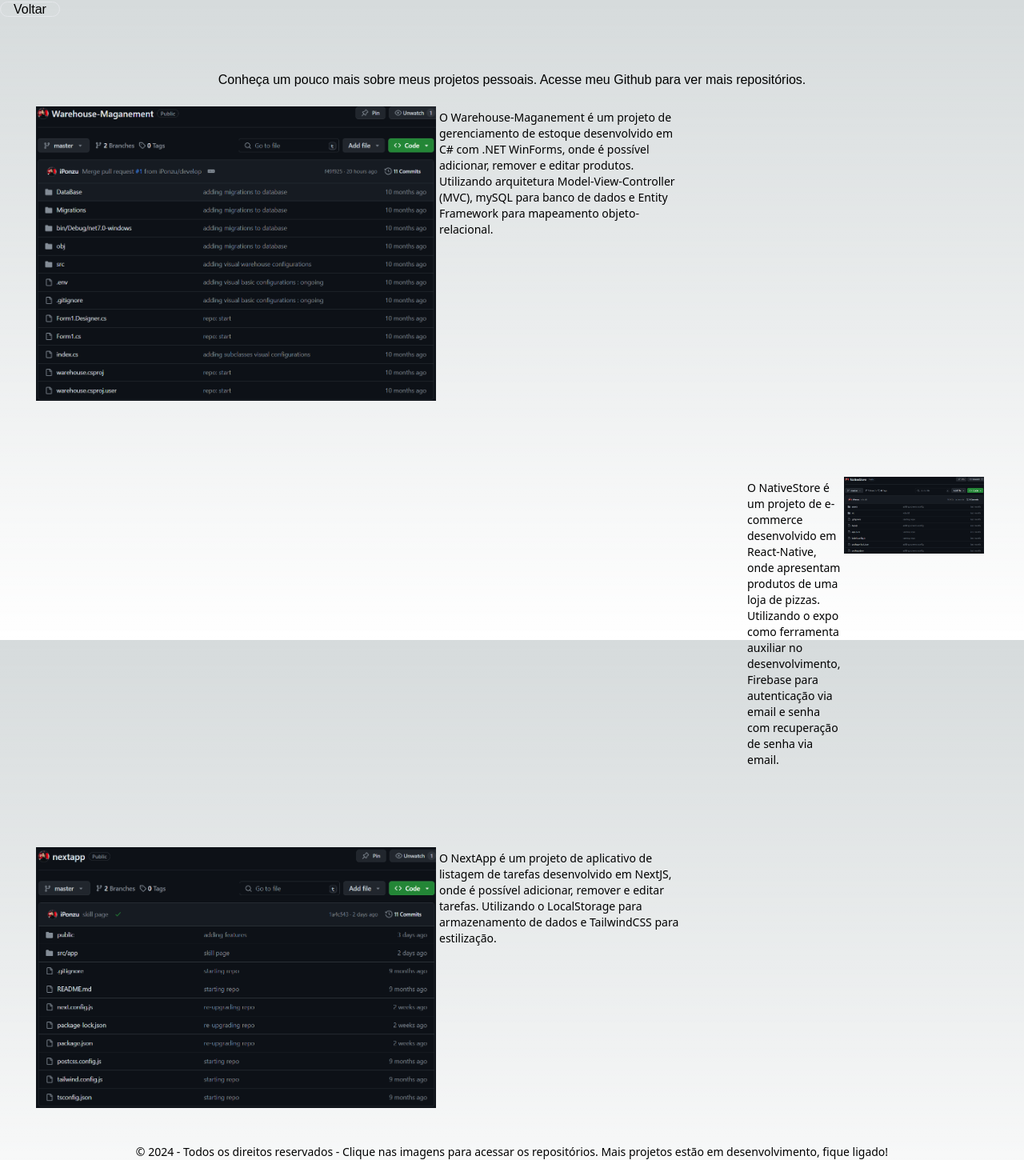
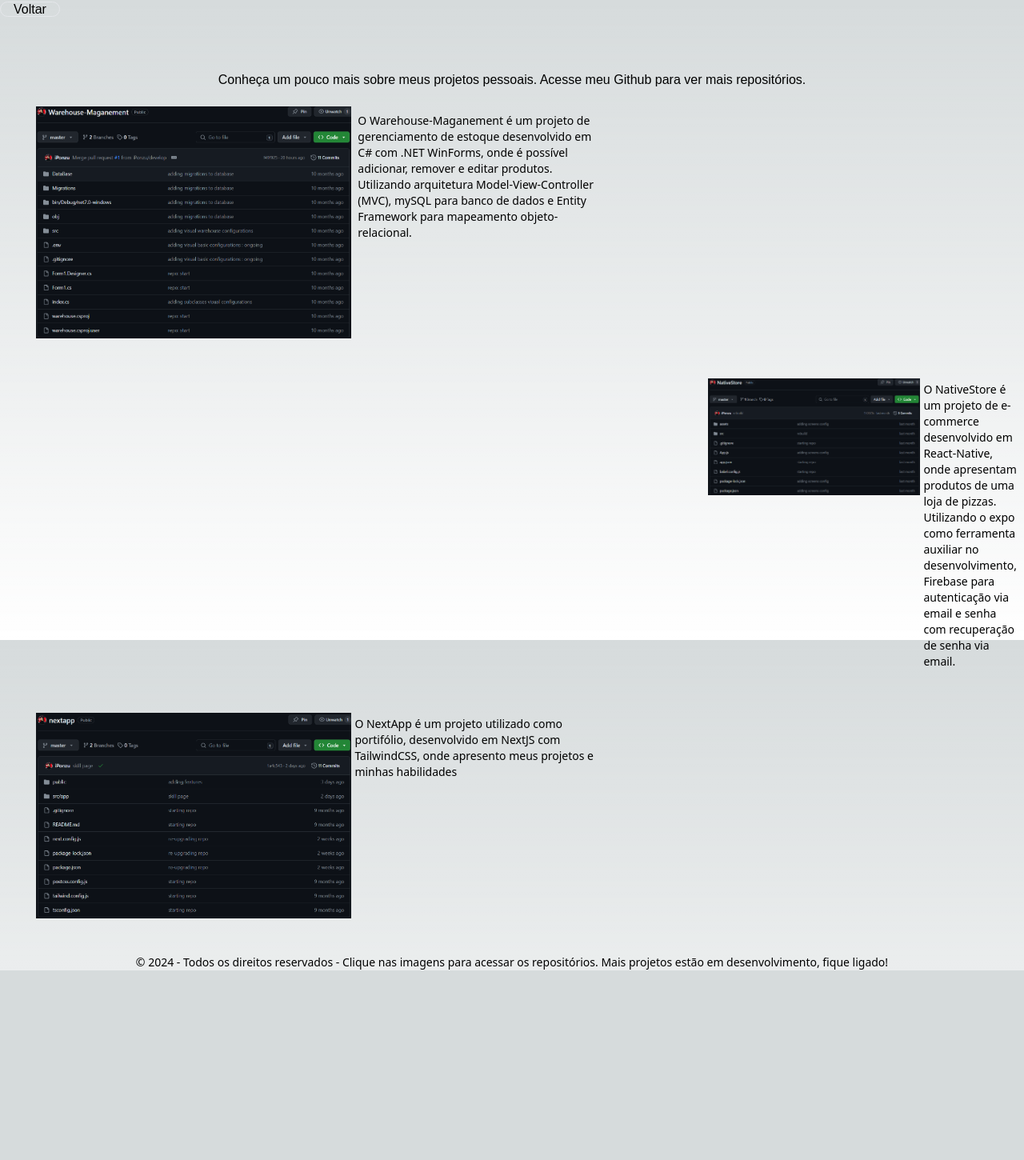
Before and after one commit to iPonzu/my-app-next, a Next.js app: page /projects in a window 1280 px wide. Shown: the whole page at 80% size. After the commit the page ends 1213 px from the top, so only its background shows below. Built offline with nearby package versions, Linux system fonts and the light colour scheme.

Commit message:
adding features: starting deployment

```diff
--- a/public/components/_footer.tsx
+++ b/public/components/_footer.tsx
@@ -3,7 +3,7 @@
 const _footer: React.FC<_footerProps> = () => {
   return (
     <footer className="flex justify-center items-center h-16 bg-black text-white">
-      <p className="text-sm font-sans">
+      <p className="text-sm font-sans mb-1">
         © 2024 - Todos os direitos reservados - Clique nas imagens para acessar os repositórios.
         Mais projetos estão em desenvolvimento, fique ligado!
       </p>
--- a/public/components/_quadroProjectNativeStore.tsx
+++ b/public/components/_quadroProjectNativeStore.tsx
@@ -14,8 +14,8 @@
           <Image
             src="/images/nativePrint.png"
             alt="RepositoryImageNativeStore"
-            width={500}
-            height={100}
+            width={900}
+            height={50}
           />
       </a>
     </div>
--- a/public/components/_quadroProjectNextApp.tsx
+++ b/public/components/_quadroProjectNextApp.tsx
@@ -1,4 +1,3 @@
-import React from "react";
 import Image from "next/image";
 
 interface _quadroProjectNextAppProps {}
@@ -14,8 +13,8 @@
             <Image
                 src="/images/nextappPrint.png"
                 alt="RepositoryImageNextApp"
-                width={500}
-                height={100}
+                width={400}
+                height={50}
             />
             </a>
         </div>
--- a/public/components/_quadroProjectWarehouse.tsx
+++ b/public/components/_quadroProjectWarehouse.tsx
@@ -1,4 +1,3 @@
-import React from 'react';
 import Image from 'next/image'
 
 
@@ -15,8 +14,8 @@
         <Image
           src='/images/warehousePrint.png'
           alt='RepositoryImageWarehouse'
-          width={500}
-          height={50}
+          width={400}
+          height={20}
         />
       </a>
     </div>
--- a/src/app/page.tsx
+++ b/src/app/page.tsx
@@ -1,6 +1,7 @@
 import { Metadata } from "next";
-import Image from "next/image";
 import Link from "next/link";
+import _linkedinLogo from "../../public/components/_linkedinLogo";
+import _githubLogo from "../../public/components/_githubLogo";
 
 export const metadata: Metadata = {
   title: "Página Inicial",
@@ -16,24 +17,14 @@
                   href="https://www.linkedin.com/in/joao-ignacio-castro-franco-634873232/"
                   target="_blank"
                   >
-                    <Image
-                      src="https://cdn.jsdelivr.net/gh/devicons/devicon@latest/icons/linkedin/linkedin-original.svg"
-                      alt="LinkedinLogo"
-                      width={40}
-                      height={40}
-                      />
+                    <_linkedinLogo />
                 </a>
                 <a
-                  className="font-sans font-semibold absolute inset-y-4 right-24 h-10 w-19 bg-white"
+                  className="font-sans font-semibold absolute inset-y-4 right-24 h-10 w-19 bg-white border rounded-full"
                   href="https://github.com/iPonzu"
                   target="_blank"
                   >
-                    <Image
-                      src="https://cdn.jsdelivr.net/gh/devicons/devicon@latest/icons/github/github-original.svg"
-                      alt="GithubLogo"
-                      width={40}
-                      height={40}
-                      />
+                    <_githubLogo />
                 </a>
           </div>
         </header>
--- a/src/app/projects/page.tsx
+++ b/src/app/projects/page.tsx
@@ -23,25 +23,24 @@
                         Conheça um pouco mais sobre meus projetos pessoais. Acesse meu Github para ver mais repositórios.
                     </span>
                 </div>
-                <div className="flex p-[45px] items-start">
+                <div className="flex p-[45px] w-[50rem] items-start">
                     <_quadroProjectWarehouse />
-                <h3 className="text-sm font-sans p-1 w-80">
+                <h3 className="text-sm font-sans p-2 w-80">
                     O Warehouse-Maganement é um projeto de gerenciamento de estoque desenvolvido em C# com .NET WinForms, onde é possível adicionar, remover e editar produtos.
                     Utilizando arquitetura Model-View-Controller (MVC), mySQL para banco de dados e Entity Framework para mapeamento objeto-relacional.
                 </h3>
             </div>
-            <div className="flex p-[50px] ml-[55rem] items-start">
-                <h3 className="text-sm font-sans p-1 w-9/12">
+            <div className="flex p-[5px] ml-[55rem] items-start">
+                <_quadroProjectNativeStore />
+                <h3 className="relative text-sm font-sans p-1 w-9/12">
                     O NativeStore é um projeto de e-commerce desenvolvido em React-Native, onde apresentam produtos de uma loja de pizzas.
                     Utilizando o expo como ferramenta auxiliar no desenvolvimento, Firebase para autenticação via email e senha com recuperação de senha via email.
                 </h3>
-                <_quadroProjectNativeStore />
             </div>
-            <div className="flex p-[45px] items-start">
+            <div className="flex p-[45px] w-[50rem] items-start">
                 <_quadroProjectNextApp />
-                <h3 className="text-sm font-sans p-1 w-80">
-                    O NextApp é um projeto de aplicativo de listagem de tarefas desenvolvido em NextJS, onde é possível adicionar, remover e editar tarefas.
-                    Utilizando o LocalStorage para armazenamento de dados e TailwindCSS para estilização.
+                <h3 className="text-sm mb-5 font-sans p-1 w-80">
+                    O NextApp é um projeto utilizado como portifólio, desenvolvido em NextJS com TailwindCSS, onde apresento meus projetos e minhas habilidades
                 </h3>
             </div>
             <_footer />
```
